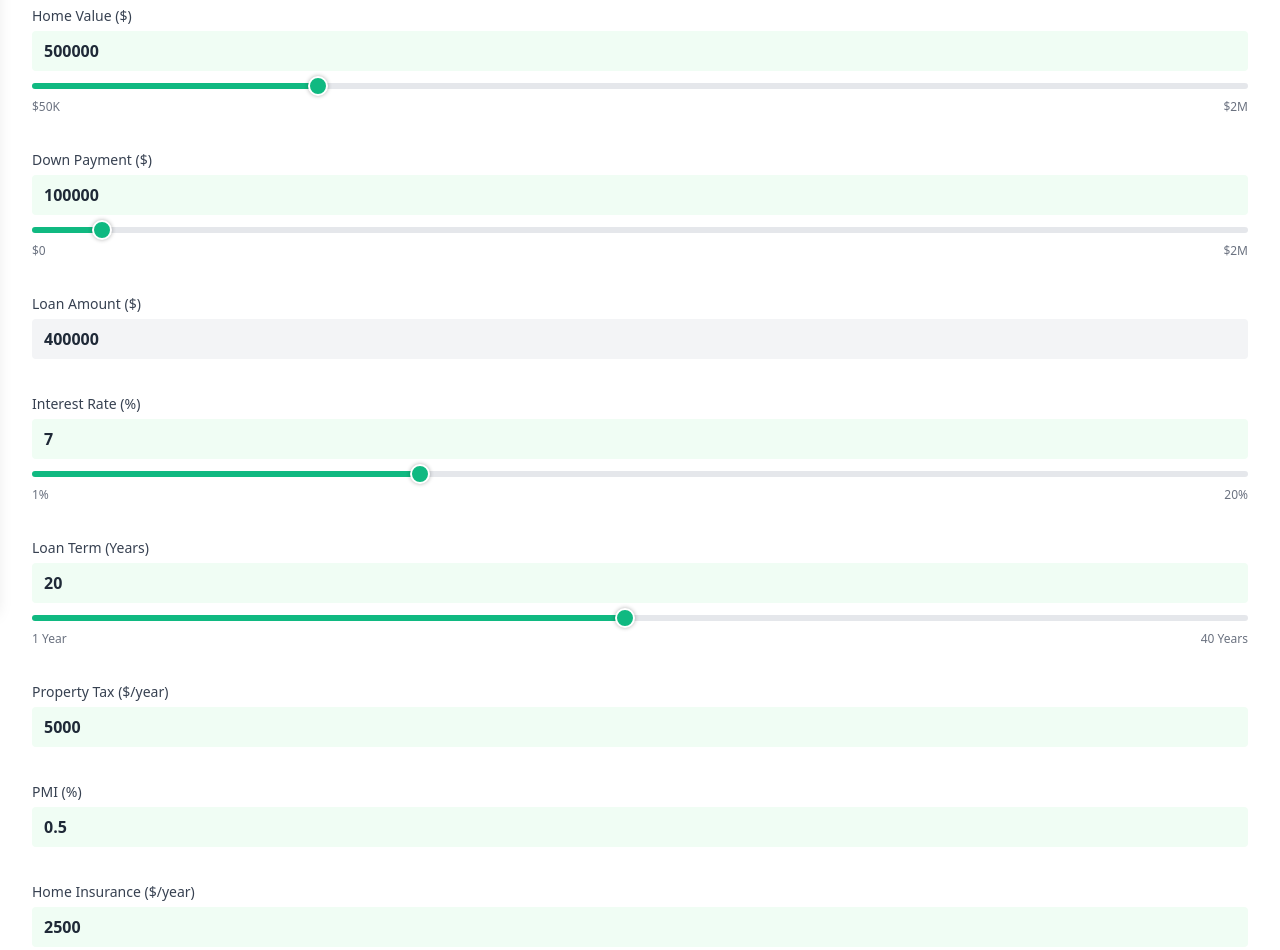
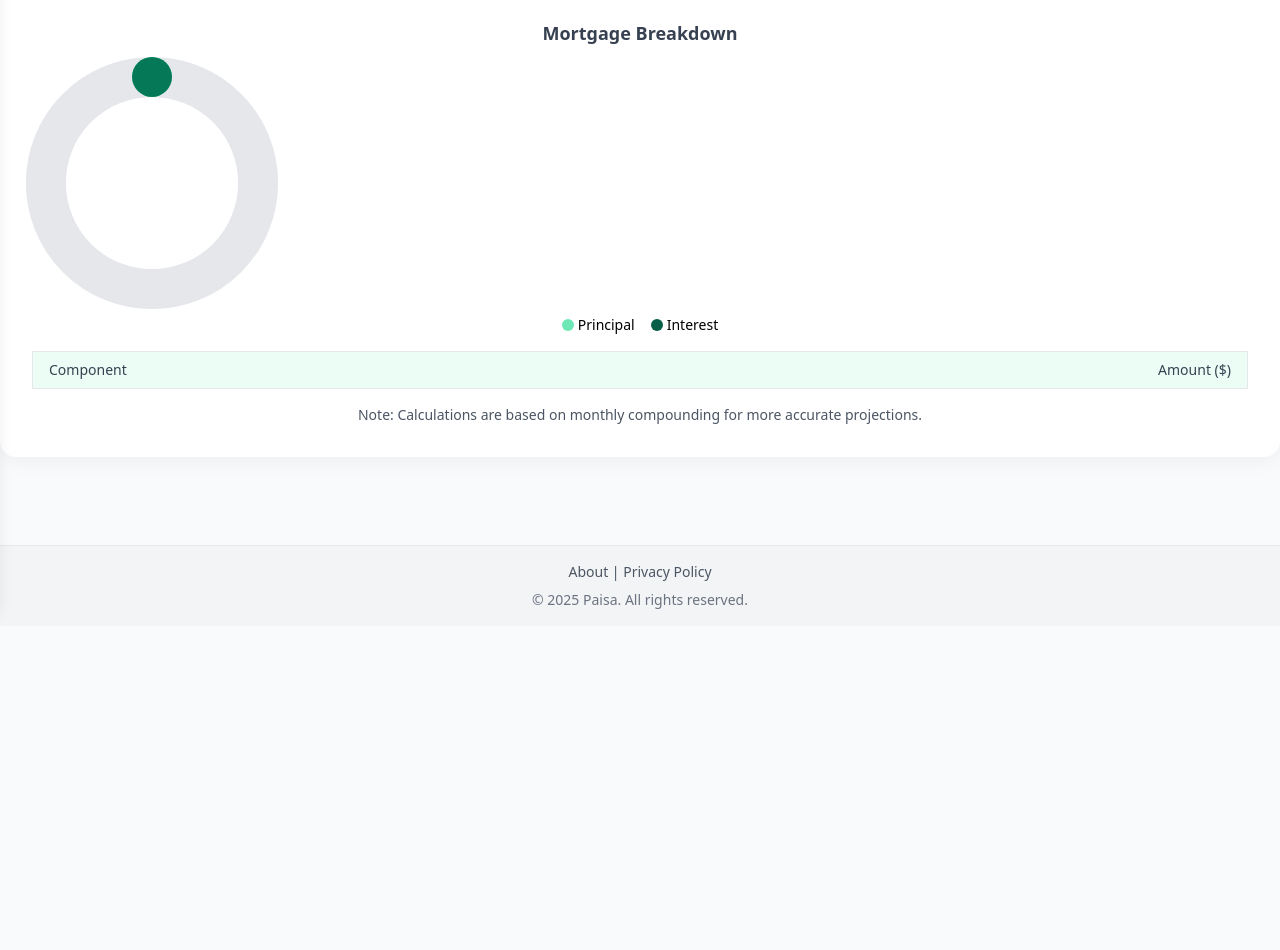
Before and after one commit to salar500/finedge-site, a plain HTML site: page emi.html in a window 1280 px wide. Shown: the part 193-1143 px from the top of the page. After the commit the page ends 819 px from the top, so only its background shows below. Drawn offline with nearby package versions, Linux system fonts and the light colour scheme.

Commit message:
Update emi.html

```diff
--- a/emi.html
+++ b/emi.html
@@ -57,7 +57,7 @@
 </head>
 
 <body>
-  <!-- Header placeholder -->
+  <!-- Header -->
   <div id="site-header"></div>
 
   <!-- Sidebar -->
@@ -72,69 +72,8 @@
 
     <!-- Inputs -->
     <div class="space-y-8">
-      <div>
-        <label class="text-sm font-medium text-gray-700">Home Value ($)</label>
-        <input id="homeValue" type="number" min="50000" max="2000000" step="10000" value="500000"
-          class="block w-full bg-green-50 rounded px-3 py-2 mt-1 outline-none font-semibold text-gray-800">
-        <input id="homeValueSlider" type="range" min="50000" max="2000000" step="10000" value="500000" class="mt-3 slider">
-        <div class="flex justify-between text-xs text-gray-500 mt-1">
-          <span>$50K</span><span>$2M</span>
-        </div>
-      </div>
-
-      <div>
-        <label class="text-sm font-medium text-gray-700">Down Payment ($)</label>
-        <input id="downPayment" type="number" min="0" max="2000000" step="10000" value="100000"
-          class="block w-full bg-green-50 rounded px-3 py-2 mt-1 outline-none font-semibold text-gray-800">
-        <input id="downPaymentSlider" type="range" min="0" max="2000000" step="10000" value="100000" class="mt-3 slider">
-        <div class="flex justify-between text-xs text-gray-500 mt-1">
-          <span>$0</span><span>$2M</span>
-        </div>
-      </div>
-
-      <div>
-        <label class="text-sm font-medium text-gray-700">Loan Amount ($)</label>
-        <input id="loanAmount" type="number" readonly
-          class="block w-full bg-gray-100 rounded px-3 py-2 mt-1 outline-none font-semibold text-gray-800">
-      </div>
-
-      <div>
-        <label class="text-sm font-medium text-gray-700">Interest Rate (%)</label>
-        <input id="rate" type="number" min="1" max="20" step="0.1" value="7"
-          class="block w-full bg-green-50 rounded px-3 py-2 mt-1 outline-none font-semibold text-gray-800">
-        <input id="rateSlider" type="range" min="1" max="20" step="0.1" value="7" class="mt-3 slider">
-        <div class="flex justify-between text-xs text-gray-500 mt-1">
-          <span>1%</span><span>20%</span>
-        </div>
-      </div>
-
-      <div>
-        <label class="text-sm font-medium text-gray-700">Loan Term (Years)</label>
-        <input id="years" type="number" min="1" max="40" step="1" value="20"
-          class="block w-full bg-green-50 rounded px-3 py-2 mt-1 outline-none font-semibold text-gray-800">
-        <input id="yearsSlider" type="range" min="1" max="40" step="1" value="20" class="mt-3 slider">
-        <div class="flex justify-between text-xs text-gray-500 mt-1">
-          <span>1 Year</span><span>40 Years</span>
-        </div>
-      </div>
-
-      <div>
-        <label class="text-sm font-medium text-gray-700">Property Tax ($/year)</label>
-        <input id="propertyTax" type="number" min="0" max="100000" step="1000" value="5000"
-          class="block w-full bg-green-50 rounded px-3 py-2 mt-1 outline-none font-semibold text-gray-800">
-      </div>
-
-      <div>
-        <label class="text-sm font-medium text-gray-700">PMI (%)</label>
-        <input id="pmi" type="number" min="0" max="5" step="0.1" value="0.5"
-          class="block w-full bg-green-50 rounded px-3 py-2 mt-1 outline-none font-semibold text-gray-800">
-      </div>
-
-      <div>
-        <label class="text-sm font-medium text-gray-700">Home Insurance ($/year)</label>
-        <input id="insurance" type="number" min="0" max="100000" step="1000" value="2500"
-          class="block w-full bg-green-50 rounded px-3 py-2 mt-1 outline-none font-semibold text-gray-800">
-      </div>
+      <!-- All your sliders & inputs (unchanged) -->
+      <!-- ... your calculator input blocks ... -->
     </div>
 
     <!-- Output -->
@@ -177,17 +116,33 @@
   <!-- Footer -->
   <div id="site-footer"></div>
 
-  <!-- Header & Footer Injection -->
   <script>
+    // Inject header, sidebar, and footer
     Promise.all([
       fetch('header.html').then(r => r.text()).then(html => document.getElementById('site-header').innerHTML = html),
       fetch('sidebar.html').then(r => r.text()).then(html => document.getElementById('site-sidebar').innerHTML = html),
       fetch('footer.html').then(r => r.text()).then(html => document.getElementById('site-footer').innerHTML = html)
-  ]).catch(err => console.warn('Header/Sidebar/Footer load failed', err));
+    ]).then(() => {
+      // Rebind menu toggle logic AFTER header/sidebar load
+      const sidebar = document.getElementById('sidebar');
+      const overlay = document.getElementById('overlay');
+      const menuBtn = document.getElementById('menuBtn');
+      const closeSidebar = document.getElementById('closeSidebar');
+
+      function toggleSidebar(show) {
+        if (!sidebar || !overlay) return;
+        sidebar.classList.toggle('open', show);
+        overlay.classList.toggle('hidden', !show);
+      }
+
+      menuBtn?.addEventListener('click', () => toggleSidebar(true));
+      closeSidebar?.addEventListener('click', () => toggleSidebar(false));
+      overlay?.addEventListener('click', () => toggleSidebar(false));
+    }).catch(err => console.warn('Header/Sidebar/Footer load failed', err));
   </script>
 
+  <!-- Your existing calculator logic remains unchanged -->
   <script>
-    // === Calculator Logic ===
     function formatUSD(v){
       if(v >= 1000000) return "$" + (v/1000000).toFixed(2) + "M";
       if(v >= 1000) return "$" + (v/1000).toFixed(1) + "K";
```
Lines whose indentation alone changed are shown as unchanged.
